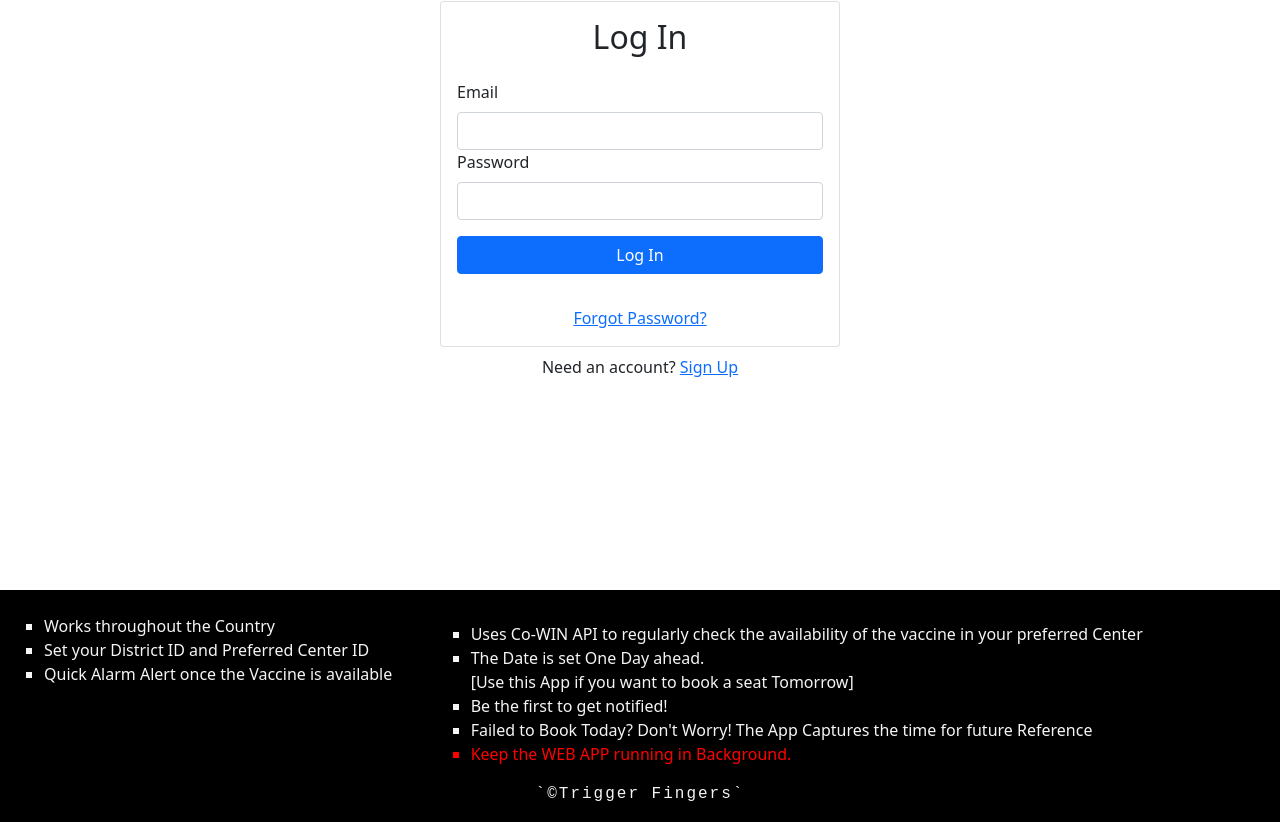
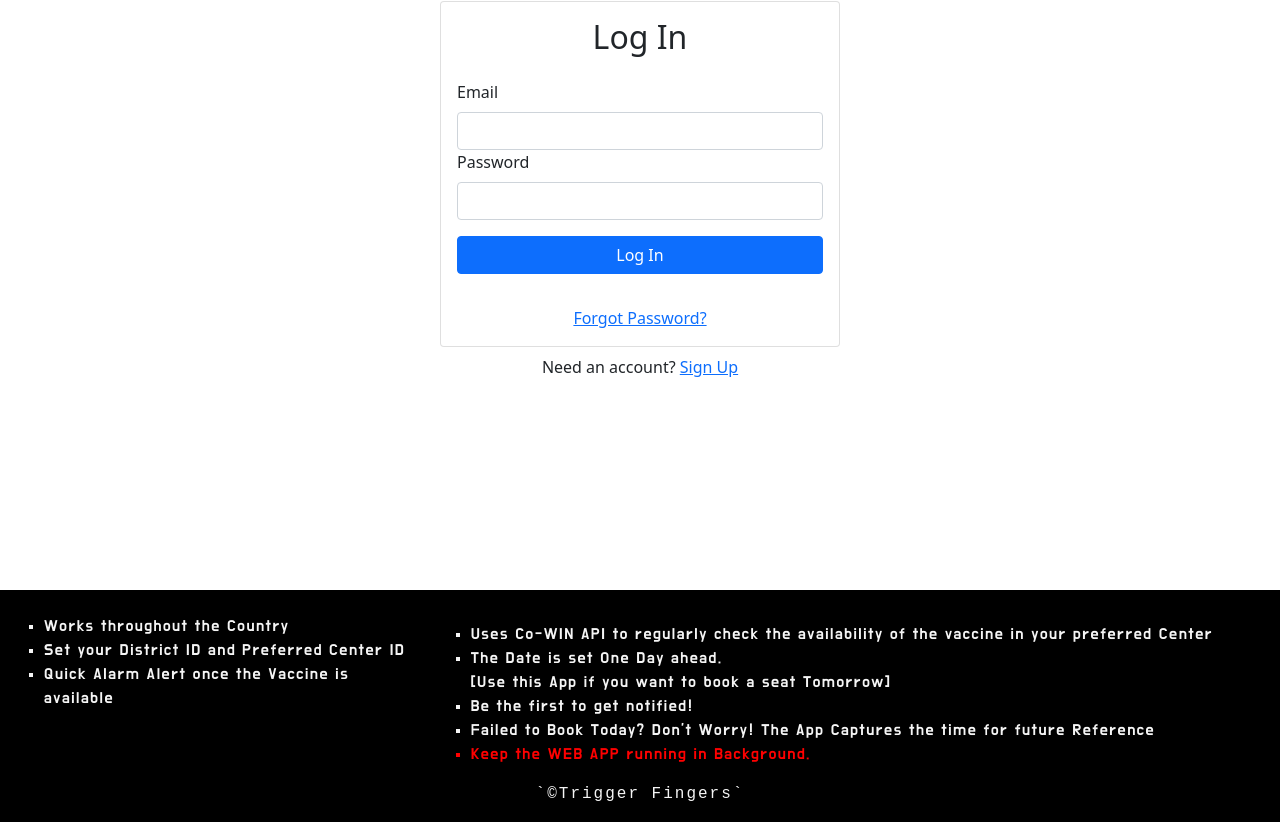
Before and after one commit to AganithShanbhag/Cowin-Slot-Finder, a React (Create React App) app: page /login in a window 1280 px wide. Shown: the part 306-1128 px from the top of the page. Built offline with nearby package versions, Linux system fonts and the light colour scheme; no server answers.

Commit message:
Added the min age filter and updated the navbar

```diff
--- a/public/index.html
+++ b/public/index.html
@@ -8,7 +8,15 @@
   <meta name="theme-color" content="#000000" />
   <meta name="description" content="Web site created using create-react-app" />
   <link rel="apple-touch-icon" href="%PUBLIC_URL%/logo192.png" />
-  <!--
+  <link rel="preconnect" href="https://fonts.gstatic.com">
+  <link rel="preconnect" href="https://fonts.gstatic.com">
+  <link rel="preconnect" href="https://fonts.gstatic.com">
+  <link rel="preconnect" href="https://fonts.gstatic.com">
+  <link rel="preconnect" href="https://fonts.gstatic.com">
+  <link rel="preconnect" href="https://fonts.gstatic.com">
+  <link href="https://fonts.googleapis.com/css2?family=Do+Hyeon&family=Oleo+Script:wght@700&family=Oswald&display=swap"
+    rel="stylesheet">
+    <!--
       manifest.json provides metadata used when your web app is installed on a
       user's mobile device or desktop. See https://developers.google.com/web/fundamentals/web-app-manifest/
     -->
--- a/src/components/App.css
+++ b/src/components/App.css
@@ -0,0 +1,3 @@
+*{
+
+}
--- a/src/components/Footer.js
+++ b/src/components/Footer.js
@@ -3,15 +3,15 @@ import { Container, Row, Col } from 'react-bootstrap'
 
 export default function Footer() {
     return (
-        <Container fluid style={{ backgroundColor: 'black', color: 'whitesmoke'}}>
+        <Container fluid style={{ backgroundColor: 'black', color: 'whitesmoke', fontFamily: 'Do Hyeon', letterSpacing: '1.5px' }}>
             <br />
             <Row>
                 <Col xs="12" sm="4">
-                <ul style={{listStyleType:'square'}}>
-                    <li>Works throughout the Country</li>
-                    <li>Set your District ID and Preferred Center ID</li>
-                    <li>Quick Alarm Alert once the Vaccine is available</li>
-                </ul>
+                    <ul style={{ listStyleType: 'square' }}>
+                        <li>Works throughout the Country</li>
+                        <li>Set your District ID and Preferred Center ID</li>
+                        <li>Quick Alarm Alert once the Vaccine is available</li>
+                    </ul>
                 </Col>
 
                 <Col xs="12" sm="8" className="mt-2">
@@ -20,7 +20,7 @@ export default function Footer() {
 
                         <li>
                             The Date is set One Day ahead.
-                            <br/>
+                            <br />
                             [Use this App if you want to book a seat Tomorrow]
 
                         </li>
@@ -30,7 +30,7 @@ export default function Footer() {
                         <li>
                             Failed to Book Today? Don't Worry! The App Captures the time for future Reference
                         </li>
-                        <li style={{color:'red'}}>
+                        <li style={{ color: 'red' }}>
                             Keep the WEB APP running in Background.
                         </li>
                     </ul>
@@ -38,7 +38,7 @@ export default function Footer() {
             </Row>
 
             <Row>
-                <p style={{ textAlign: "center", fontFamily: "monospace",letterSpacing:'2px' }}>
+                <p style={{ textAlign: "center", fontFamily: "monospace", letterSpacing: '2px' }}>
                     `©Trigger Fingers`
                 </p>
             </Row>
--- a/src/components/Heading.js
+++ b/src/components/Heading.js
@@ -1,30 +1,53 @@
 import React, { useState } from 'react'
-import { Nav, NavDropdown, Navbar, Button, Alert } from 'react-bootstrap'
+import { Button, Alert } from 'react-bootstrap'
 import { useHistory } from "react-router-dom"
 import { useAuth } from "../contexts/AuthContext"
 
 
 
-const LinkStyle = {
-    marginRight: '20px',
-    color: '#E8E8E8',
-    textDecoration: 'none',
-    borderBottom: '1px solid #D0D0D0',
-    textShadow: '2px 1px 3px #A8A8A8'
+
+const container = {
+    clear: 'both',
+    overflow: 'auto',
+    background: 'linear-gradient(to right, #ffffff 0%, #000066 89%)',
+    padding: '15px'
+}
+const nav = {
+    float: 'right'
 }
 
-const Title = {
-    marginLeft: '20px',
-    color: '#edeeef',
-    textShadow: '0.5px 0.5px 2px #dee3de'
+const logo_image = {
+    float: 'left'
 }
 
+const ul = {
+    padding: '10px 0px',
+    display: 'inline-block'
+}
 
+const li = {
+    padding: '10px',
+    display: 'inline-block',
+    fontSize: '20px', fontFamily: `'Oswald', sans-serif`,
+    letterSpacing: '1.3px',
+    color: 'black',
+    textShadow: '1px 1px 3px white',
+    background: 'rgba(253, 254, 254, 0.05)',
+
+}
+
+const logoutButton = {
+    textDecoration: 'none',
+    background: 'rgba(21, 67, 96, 0.5)',
+    margin: '10px',
+    color: 'white',
+    textShadow: '2px 2px 4px #000000',
+
+}
 
 export default function Heading() {
 
-
-    const [error, setError] = useState(" ")
+    const [error, setError] = useState(null)
     const { currentUser, logout } = useAuth()
     const history = useHistory()
 
@@ -43,7 +66,31 @@ export default function Heading() {
     return (
         <>
 
-            <Navbar collapseOnSelect expand="lg" bg="dark" variant="dark">
+            <div style={container}>
+                <div style={logo_image}>
+                    <img src="https://image.flaticon.com/icons/png/512/3022/3022151.png" alt="" width="80" />
+                </div>
+                <p style={{ float: 'left', margin: '12px', padding: '10px', fontSize: '30px', fontFamily: `'Oleo Script', cursive` }}>Cowin-Sot-Finder</p>
+                <nav style={nav}>
+                    <ul style={ul}>
+                        <Link to="/about" style={li}>AboutUs</Link>
+                        <Link to="/work" style={li}>Working</Link>
+                        <Link style={li}>Email:{" "}{currentUser.email}</Link>
+                        <Button className="btn btn-sm" variant="link" onClick={handleLogout} style={logoutButton}>
+                            Log Out
+                        </Button>
+                        {error && <Alert variant="danger">{error}</Alert>}
+
+                    </ul>
+                </nav>
+            </div>
+            <hr />
+
+
+
+
+
+            {/* <Navbar collapseOnSelect expand="lg" bg="dark" variant="dark">
                 <Navbar.Brand href="/">
                     <img width="45px" style={{ margin: '5px 10px' }} src="https://image.flaticon.com/icons/png/512/3022/3022142.png" alt="virus-illustration" />{" "}
                     <span style={Title}>Cowin-Slot-Finder</span>
@@ -63,7 +110,7 @@ export default function Heading() {
                     </Nav>
                 </Navbar.Collapse>
             </Navbar>
-            {error && <Alert variant="danger">{error}</Alert>}
+            {error && <Alert variant="danger">{error}</Alert>} */}
         </>
     )
 }
--- a/src/components/Home.js
+++ b/src/components/Home.js
@@ -15,6 +15,7 @@ export default class Home extends React.Component {
             distId: 286,
             centerId: 370108,
             doseNo: 1,
+            min_age: 18,
         };
     }
 
@@ -52,6 +53,7 @@ export default class Home extends React.Component {
         console.log("District Id: " + this.state.distId);
         console.log("Center Id: " + this.state.centerId);
         console.log("Checking for dose: " + this.state.doseNo)
+        console.log("min age set to:" + this.state.min_age)
         setTimeout(() => this.fetchInterval(), 10000);
     }
 
@@ -62,11 +64,15 @@ export default class Home extends React.Component {
             //console.log("centerId is" + typeof this.state.centerId);
             if (this.state.District[i].center_id === parseInt(this.state.centerId)) {
                 //370108 for uphc
-                if (parseInt(this.state.District[i].min_age_limit) === 45) { continue; }
+                if (parseInt(this.state.District[i].min_age_limit) === parseInt(this.state.min_age)) {
 
-                this.setState({ Center: this.state.District[i] });
-                console.log("Center Found");
-                break;
+                    this.setState({ Center: this.state.District[i] });
+                    console.log("Center Found");
+                    break;
+
+                }
+
+
             }
         }
     };
@@ -112,10 +118,11 @@ export default class Home extends React.Component {
                             <Row>
                                 <Col xs='12' sm='12' md='6'>
                                     <Info
-                                        updateInfo={(distId, centerId, doseNo) => {
+                                        updateInfo={(distId, centerId, doseNo, min_age) => {
                                             this.setState({ distId });
                                             this.setState({ centerId });
                                             this.setState({ doseNo });
+                                            this.setState({ min_age })
                                         }}
                                     />
                                 </Col>
--- a/src/components/Info.js
+++ b/src/components/Info.js
@@ -27,6 +27,7 @@ const infoText = {
 export default function Info(props) {
     const [districtId, setDistrictId] = useState(286);
     const [centerId, setCenterId] = useState(370108);
+    const [min_age, setMin_Age] = useState(18);
     const [doseNo, setDoseNo] = useState(1);
 
     const [showalert, setShowAlert] = useState(false);
@@ -34,6 +35,10 @@ export default function Info(props) {
     const doseOption = (e) => {
 
         setDoseNo(e.target.value)
+    }
+
+    const minAge = (e) => {
+        setMin_Age(e.target.value)
     }
 
     if (showalert) {
@@ -92,9 +97,9 @@ export default function Info(props) {
             </Row>
 
             <Row className="mt-4">
-                <Col>
+                <Col className="mb-3">
 
-                    <p style={infoText}>Enter Dose Number:</p>
+                    <p style={infoText}>Enter Dose Number-</p>
                     <select value={doseNo} onChange={doseOption}>
                         <option value="1">Dose 1</option>
                         <option value="2">Dose 2</option>
@@ -102,12 +107,20 @@ export default function Info(props) {
 
                 </Col>
 
+                <Col className="mb-3">
+                    <p style={infoText}>Enter Minimum Age-</p>
+                    <select value={min_age} onChange={minAge}>
+                        <option value="18">18</option>
+                        <option value="45">45</option>
+                    </select>
+                </Col>
+
                 <Col>
                     <p style={infoText}>Submit Details</p>
                     <button
                         style={buttonStyle}
                         onClick={() => {
-                            props.updateInfo(districtId, centerId, doseNo)
+                            props.updateInfo(districtId, centerId, doseNo, min_age)
                             setShowAlert(true)
                         }
 
```
Also changed, not shown: public/assets/cool-background.png (added).
